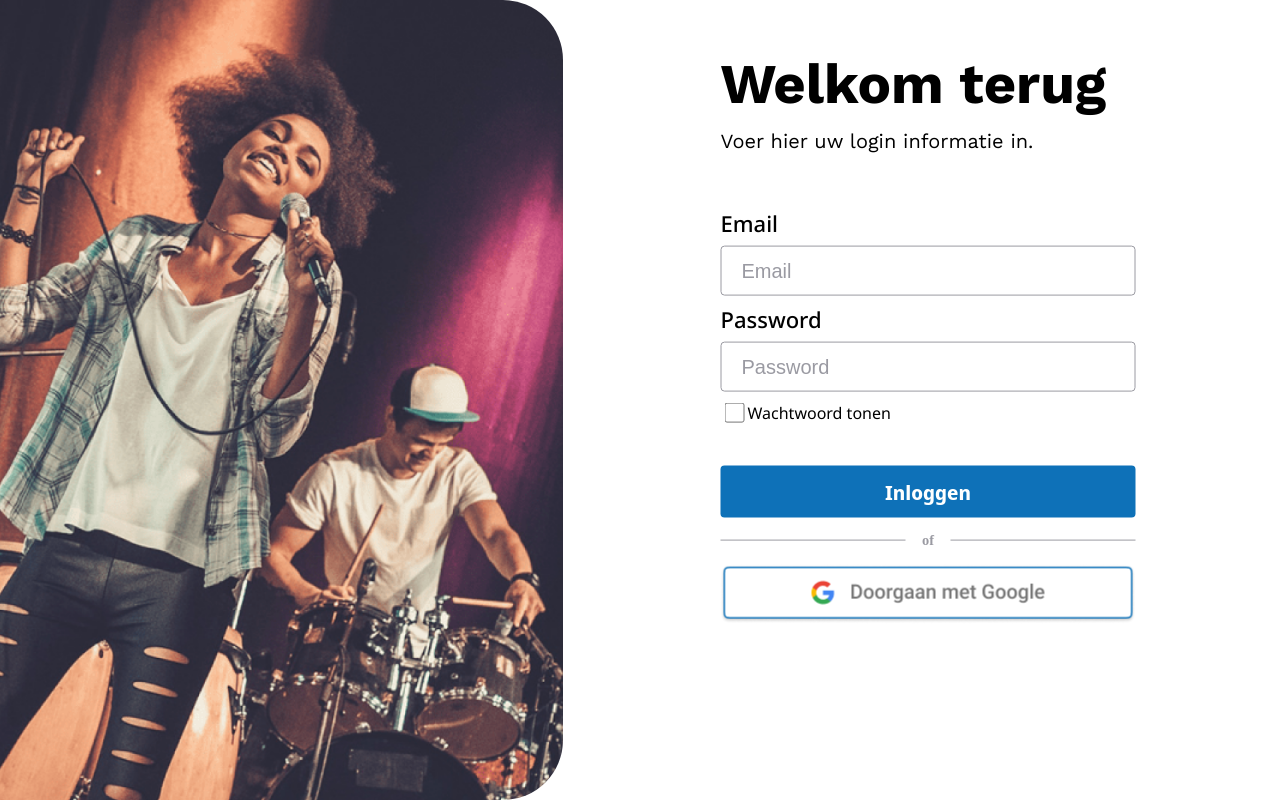
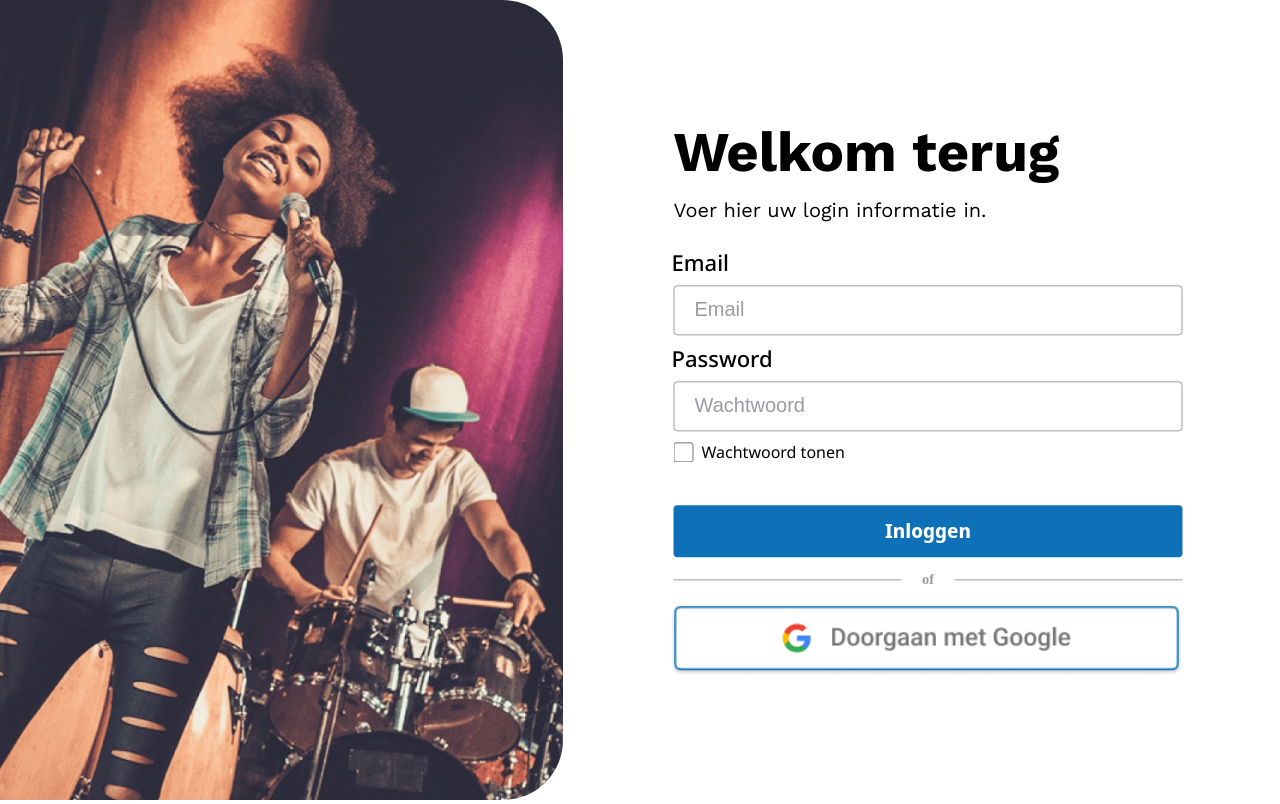
Before and after one commit to RollingSticks/Boomplayer, a SvelteKit app: page / in a window 1280 px wide. Built offline with nearby package versions, Linux system fonts and the light colour scheme.

Commit message:
fix: :lipstick: fixed styling

```diff
--- a/src/routes/+page.svelte
+++ b/src/routes/+page.svelte
@@ -11,7 +11,11 @@
 			<label for="EmailInput">Email</label>
 			<input id="EmailInput" type="text" placeholder="Email" />
 			<label for="PasswordInput">Password</label>
-			<input id="PasswordInput" type="password" placeholder="Password" />
+			<input
+				id="PasswordInput"
+				type="password"
+				placeholder="Wachtwoord"
+			/>
 			<div id="showPasswordContainer">
 				<input id="showPassword" type="checkbox" />
 				<label for="showPassword">Wachtwoord tonen</label>
@@ -22,7 +26,11 @@
 				<p>of</p>
 				<div class="dividerLine" />
 			</div>
-			<img src="./ContineWithGoogle.png" alt="" />
+			<img
+				src="./ContineWithGoogle.png"
+				alt="doorgaan met google"
+				id="SigninWithGoogle"
+			/>
 		</form>
 	</div>
 </div>
--- a/src/routes/styling.scss
+++ b/src/routes/styling.scss
@@ -22,11 +22,12 @@
 
 	.signinFieldContainer {
 		position: absolute;
-		top: 40%;
+		top: 50%;
 		left: 50%;
 		transform: translate(-50%, -50%);
 
 		#title {
+			margin-top: 0;
 			font-size: 56px;
 			font-weight: 700;
 			font-family: var(--work-sans);
@@ -37,7 +38,7 @@
 			font-weight: 400;
 			font-family: var(--work-sans);
 			margin-top: -25px;
-			margin-bottom: 55px;
+			margin-bottom: 25px;
 		}
 
 		label {
@@ -45,6 +46,7 @@
 			font-weight: 500;
 			font-size: 22px;
 			display: block;
+			margin-left: -2px;
 		}
 
 		#EmailInput,
@@ -73,6 +75,8 @@
 			#showPassword {
 				width: 20px;
 				height: 20px;
+				margin-left: 0;
+				margin-right: 10px;
 			}
 
 			label {
@@ -132,6 +136,11 @@
 				color: var(--dividerColor);
 			}
 		}
+
+		#SigninWithGoogle {
+			width: 40vw;
+			margin-left: -3px;
+		}
 	}
 }
 
```
